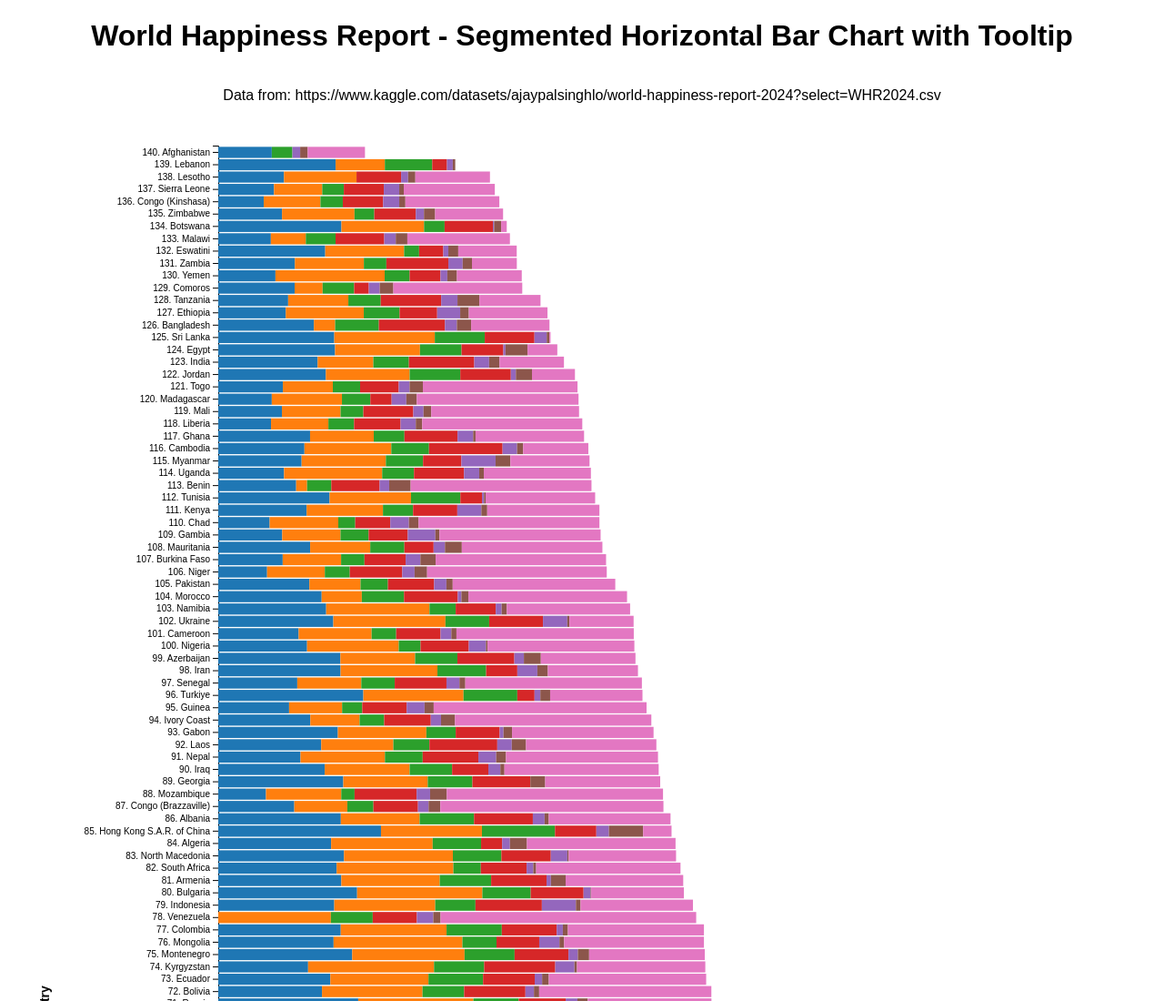
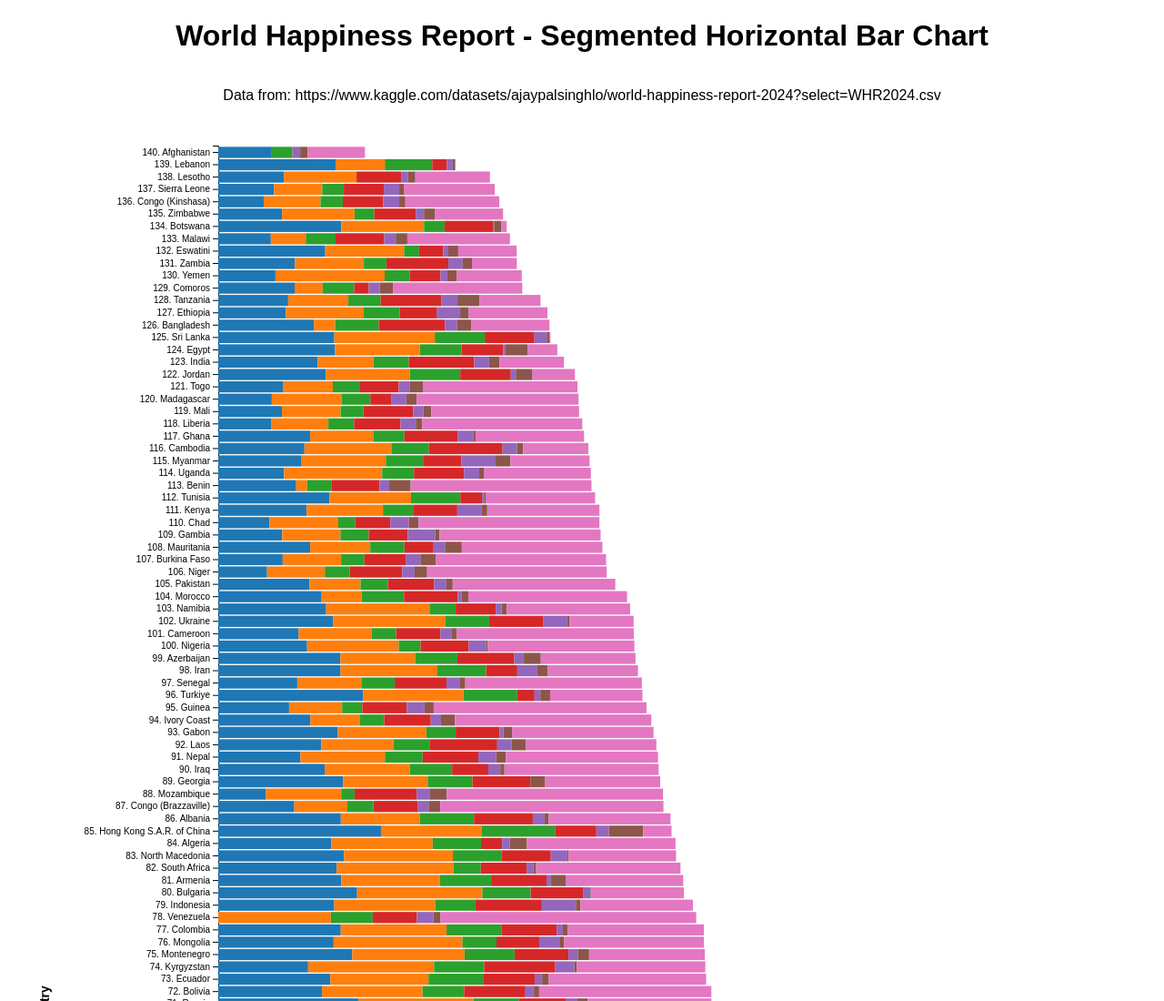
Before and after one commit to andrewphm/data-viz-final, a plain HTML site: page index.html in a window 1280 px wide. Shown: the top 1100 px of the page at 91% size. Drawn offline with nearby package versions, Linux system fonts and the light colour scheme.

Commit message:
Update title

```diff
--- a/index.html
+++ b/index.html
@@ -41,7 +41,7 @@
     </style>
   </head>
   <body>
-    <h1>World Happiness Report - Segmented Horizontal Bar Chart with Tooltip</h1>
+    <h1>World Happiness Report - Segmented Horizontal Bar Chart</h1>
     <script>
       function handleData(data) {
         // Filter out countries with missing data
```
